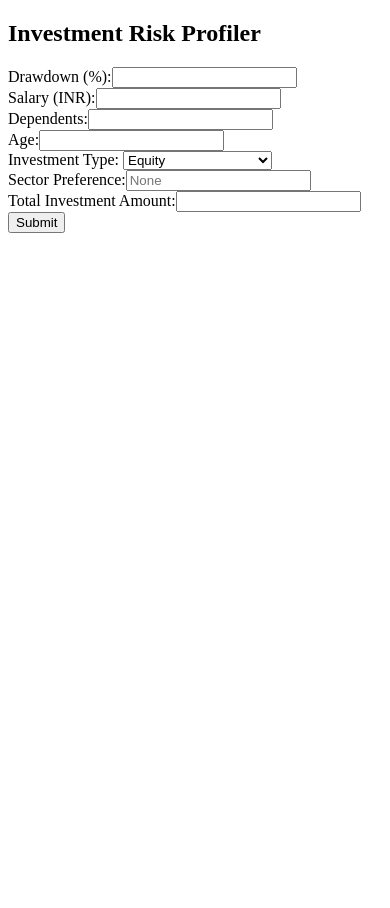
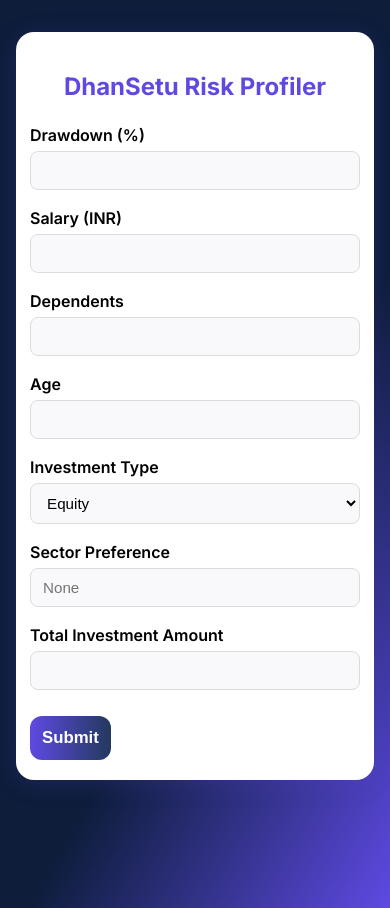
Before and after one commit to HimanshuKakwani/PortfolioBuilder, a Flask app: page / in a window 390 px wide. Before the commit the page ends 233 px from the top, so only its background shows below. Run offline with Flask 3, Linux system fonts and the light colour scheme.

Commit message:
UI changes

```diff
--- a/app.py
+++ b/app.py
@@ -32,15 +32,30 @@
         risk_profile = categorize_risk_profile(risk_score)
 
         if user_profile['investment_type'] == 'Equity':
-            portfolio = recommend_equity_portfolio(risk_profile, user_profile["sector_preference"], user_profile["total_investment_amount"],ASSET_DATA)
+            portfolio = recommend_equity_portfolio(
+                risk_profile,
+                user_profile["sector_preference"],
+                user_profile["total_investment_amount"],
+                ASSET_DATA
+            )
         elif user_profile['investment_type'] == 'Mutual Funds':
-            portfolio = recommend_mf_portfolio(risk_profile, user_profile["sector_preference"],ASSET_DATA)
+            portfolio = recommend_mf_portfolio(
+                risk_profile,
+                user_profile["sector_preference"],
+                ASSET_DATA
+            )
         else:
-            portfolio = recommend_multi_asset_portfolio_specific_funds(risk_profile, user_profile["total_investment_amount"], user_profile["sector_preference"],ASSET_DATA)
+            portfolio = recommend_multi_asset_portfolio_specific_funds(
+                risk_profile,
+                user_profile["total_investment_amount"],
+                user_profile["sector_preference"],
+                ASSET_DATA
+            )
 
         return render_template("index.html", result=portfolio, profile=risk_profile, score=risk_score, user=user_profile)
 
-    return render_template("index.html")
+    # ✅ Fix: Return something for GET requests
+    return render_template("index.html", result=None, user={})
 
 
 if __name__ == "__main__":
--- a/templates/index.html
+++ b/templates/index.html
@@ -1,40 +1,212 @@
 <!DOCTYPE html>
-<html>
+<html lang="en">
+
 <head>
-    <title>Investment Advisor</title>
+    <meta charset="UTF-8" />
+    <title>DhanSetu - Investment Advisor</title>
+    <link href="https://fonts.googleapis.com/css2?family=Inter:wght@400;600;700&display=swap" rel="stylesheet">
+    <style>
+        body {
+            background: linear-gradient(120deg, #0d1d3a 60%, #5e4ae3 100%);
+            font-family: 'Inter', system-ui, sans-serif;
+            margin: 0;
+            padding: 32px 16px;
+            display: flex;
+            justify-content: center;
+            align-items: flex-start;
+            min-height: 100vh;
+        }
+
+        .card {
+            background: white;
+            border-radius: 18px;
+            box-shadow: 0 4px 24px #5e4ae333;
+            padding: 28px 24px;
+            max-width: 500px;
+            width: 100%;
+        }
+
+        h2 {
+            text-align: center;
+            color: #5e4ae3;
+            margin-bottom: 24px;
+        }
+
+        .form-group {
+            margin-bottom: 18px;
+            display: flex;
+            flex-direction: column;
+        }
+
+        label {
+            font-weight: 600;
+            margin-bottom: 6px;
+        }
+
+        input,
+        select {
+            padding: 10px 12px;
+            border-radius: 8px;
+            border: 1.2px solid #dcdcdc;
+            font-size: 1rem;
+            background: #f9f9fc;
+        }
+
+        input:focus,
+        select:focus {
+            border-color: #5e4ae3;
+            outline: none;
+            background: white;
+        }
+
+        input[type="submit"] {
+            margin-top: 8px;
+            background: linear-gradient(to right, #5e4ae3, #23395d);
+            color: white;
+            font-weight: 600;
+            border: none;
+            cursor: pointer;
+            padding: 12px;
+            border-radius: 12px;
+            font-size: 1.05rem;
+        }
+
+        input[type="submit"]:hover {
+            box-shadow: 0 4px 16px rgba(0, 0, 0, 0.2);
+        }
+
+        .result-table {
+            margin-top: 32px;
+            background: #f4f4fa;
+            border-radius: 10px;
+            padding: 20px;
+            box-shadow: 0 2px 8px #ececf0;
+        }
+
+        .result-table h3 {
+            color: #e04e99;
+            margin: 0 0 10px;
+            text-align: center;
+        }
+
+        .result-table h4 {
+            margin: 10px 0;
+            text-align: center;
+            color: #5e4ae3;
+        }
+
+        table {
+            width: 100%;
+            border-collapse: collapse;
+        }
+
+        th,
+        td {
+            padding: 10px;
+            border-bottom: 1px solid #ddd;
+            text-align: left;
+            font-size: 0.95rem;
+        }
+
+        th {
+            background-color: #ececfb;
+            font-weight: 600;
+        }
+
+        @media (max-width: 600px) {
+            .card {
+                padding: 20px 14px;
+            }
+
+            input,
+            select {
+                font-size: 0.95rem;
+            }
+        }
+    </style>
 </head>
+
 <body>
-    <h2>Investment Risk Profiler</h2>
-    <form method="post">
-        <label>Drawdown (%):</label><input type="number" name="drawdown" step="0.1" required><br>
-        <label>Salary (INR):</label><input type="number" name="salary" required><br>
-        <label>Dependents:</label><input type="number" name="dependents" required><br>
-        <label>Age:</label><input type="number" name="age" required><br>
-        <label>Investment Type:</label>
-        <select name="investment_type">
+    <div class="card">
+        <h2>DhanSetu Risk Profiler</h2>
+        <form method="POST">
+            <div class="form-group">
+                <label>Drawdown (%)</label>
+                <input type="number" name="drawdown" step="0.1" required>
+            </div>
+            <div class="form-group">
+                <label>Salary (INR)</label>
+                <input type="number" name="salary" required>
+            </div>
+            <div class="form-group">
+                <label>Dependents</label>
+                <input type="number" name="dependents" required>
+            </div>
+            <div class="form-group">
+                <label>Age</label>
+                <input type="number" name="age" required>
+            </div>
+            <div class="form-group">
+                <label>Investment Type</label>
+                <select name="investment_type" required>
                     <option value="Equity">Equity</option>
                     <option value="Mutual Funds">Mutual Funds</option>
                     <option value="Multi Asset Allocation">Multi Asset Allocation</option>
-        </select><br>
-        <label>Sector Preference:</label><input type="text" name="sector_preference" placeholder="None"><br>
-        <label>Total Investment Amount:</label><input type="number" name="total_investment_amount" required><br>
+                </select>
+            </div>
+            <div class="form-group">
+                <label>Sector Preference</label>
+                <input type="text" name="sector_preference" placeholder="None">
+            </div>
+            <div class="form-group">
+                <label>Total Investment Amount</label>
+                <input type="number" name="total_investment_amount" required>
+            </div>
             <input type="submit" value="Submit">
         </form>
 
         {% if result %}
+        <div class="result-table">
             <h3>Risk Profile: {{ profile }} (Score: {{ score }})</h3>
-        <h4>Recommendation:</h4>
-        <ul>
+            <h4>Recommendation</h4>
+            <table>
+                <thead>
+                    <tr>
+                        <th>Name</th>
+                        {% if user.investment_type == "Multi Asset Allocation" %}
+                        <th>Asset Class</th>
+                        {% else %}
+                        <th>Ticker</th>
+                        {% endif %}
+                        <th>Units</th>
+                        <th>Cost (₹)</th>
+                    </tr>
+                </thead>
+                <tbody>
                     {% if user.investment_type == "Multi Asset Allocation" %}
                     {% for asset in result.recommended_assets %}
-                    <li>{{ asset.name }} - {{ asset.asset_class_type }} | Units: {{ asset.units }} | Cost: ₹{{ asset.allocated_amount }}</li>
+                    <tr>
+                        <td>{{ asset.name }}</td>
+                        <td>{{ asset.asset_class_type }}</td>
+                        <td>{{ asset.units }}</td>
+                        <td>₹{{ asset.allocated_amount }}</td>
+                    </tr>
                     {% endfor %}
                     {% else %}
                     {% for asset in result %}
-                    <li>{{ asset.name }} ({{ asset.ticker if asset.ticker else '' }}) | Units: {{ asset.units }} | Cost: ₹{{ asset.cost }}</li>
+                    <tr>
+                        <td>{{ asset.name }}</td>
+                        <td>{{ asset.ticker if asset.ticker else '—' }}</td>
+                        <td>{{ asset.units }}</td>
+                        <td>₹{{ asset.cost }}</td>
+                    </tr>
                     {% endfor %}
                     {% endif %}
-        </ul>
+                </tbody>
+            </table>
+        </div>
         {% endif %}
+    </div>
 </body>
+
 </html>
```
Lines whose indentation alone changed are shown as unchanged.
